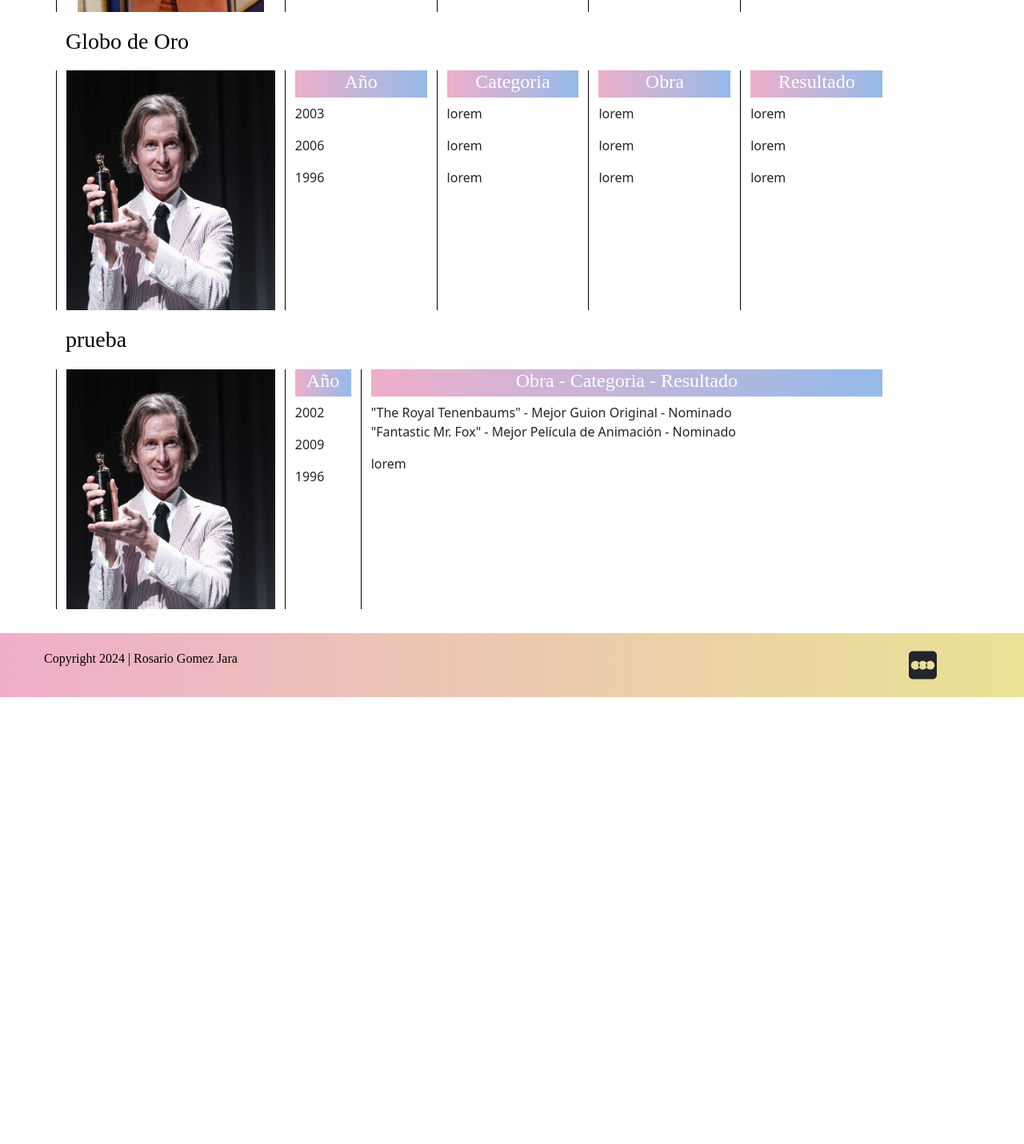
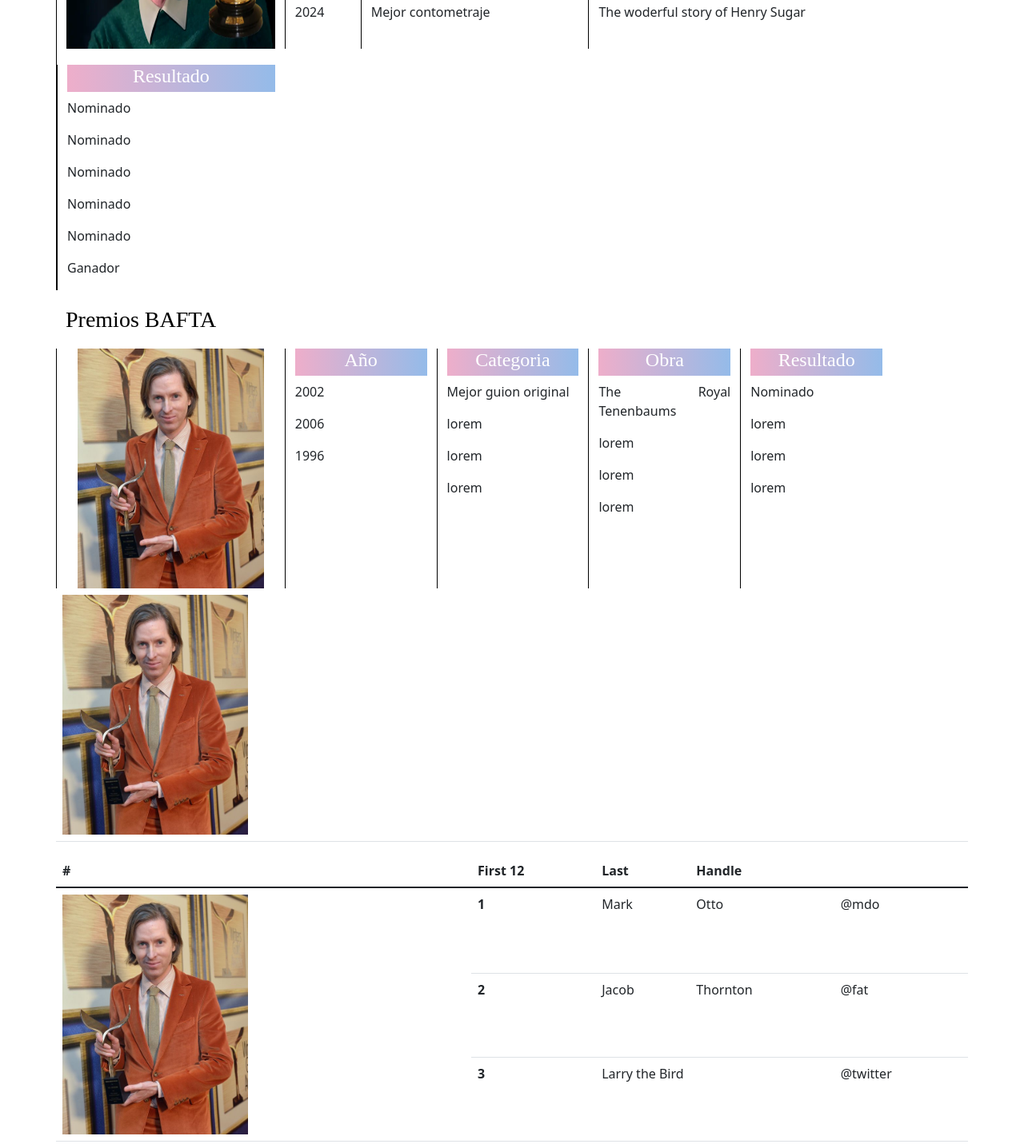
Before and after one commit to rgomezjara/wesandersonweb, a website: page Pages/premios.html in a window 1280 px wide. Shown: the part 1027-2458 px from the top of the page at 80% size. Before the commit the page ends 1899 px from the top, so only its background shows below. Drawn offline with nearby package versions, Linux system fonts and the light colour scheme.

Commit message:
pruebas con las tablas

```diff
--- a/Pages/premios.html
+++ b/Pages/premios.html
@@ -4,6 +4,8 @@
     <!-- Required meta tags -->
     <meta charset="utf-8">
     <meta name="viewport" content="width=device-width, initial-scale=1">
+    <meta name=“description” content="Wes Anderson ha recibido múltiples premios, incluyendo cuatro premios de la Academia por The Grand Budapest Hotel".>
+    <meta name=“keywords” content="Wes Anderson, melancolia, Rushmore, Moonrise Kingdom,excéntrico,innovador,autentico, The Grand Budapest Hotel">
 
     <!-- Bootstrap CSS -->
     <link href="https://cdn.jsdelivr.net/npm/bootstrap@5.1.3/dist/css/bootstrap.min.css" rel="stylesheet" integrity="sha384-1BmE4kWBq78iYhFldvKuhfTAU6auU8tT94WrHftjDbrCEXSU1oBoqyl2QvZ6jIW3" crossorigin="anonymous">
@@ -53,6 +55,27 @@
       <h2>Premios y Reconocimientos</h2>
 
       <section>
+        <div class="container text-center">
+          <div class="row">
+
+          </div>
+          <div class="row tablas">
+            <div class="col-sm-3"><img class="img-premios img-fluid" src="../assets/premio1.jpg" alt="premio 3"></div>
+            <div class="col-sm-9">
+              <p>Wes Anderson ha sido ampliamente reconocido por su trabajo cinematográfico, obteniendo numerosos premios y nominaciones a lo largo de su carrera. Su película "The Grand Budapest Hotel" es uno de sus mayores éxitos, ganando cuatro premios de la Academia en 2015, incluyendo Mejor Diseño de Producción, Mejor Maquillaje y Peinado, Mejor Vestuario y Mejor Música Original. Anderson también ha sido nominado en varias ocasiones a los premios Oscar en categorías como Mejor Director y Mejor Guion Original por sus películas "The Royal Tenenbaums", "Moonrise Kingdom" y "Fantastic Mr. Fox".
+
+              <br>Además de sus logros en los premios de la Academia, Anderson ha recibido nominaciones y galardones en otros prestigiosos festivales y ceremonias de premios. En los Globos de Oro, ha sido nominado varias veces, ganando el premio a Mejor Película - Comedia o Musical por "The Grand Budapest Hotel". Sus películas también han sido reconocidas en los Premios BAFTA, donde ha recibido premios por su destacada dirección artística y narrativa.
+              <br> El éxito y la aclamación crítica que han acompañado a las películas de Anderson destacan su capacidad para crear obras cinematográficas visualmente impresionantes y emocionalmente resonantes. Su estilo único y su atención meticulosa al detalle le han asegurado un lugar prominente en el cine contemporáneo, dejando una marca indeleble en la industria y ganando el aprecio tanto del público como de sus pares en la comunidad cinematográfica.</p>
+            </div>
+            <div class="col-sm-2 tablas">
+
+
+
+          </div>
+        </div>
+       </section>
+
+      <section>
 
        <div class="container text-center">
          <div class="row">
@@ -89,7 +112,7 @@
             <p>Isle of dogs</p>
             <p>The woderful story of Henry Sugar</p>
           </div>
-          <div class="col-sm-2 tablas">
+          <div class="col-sm-3 tablas">
             <h4>Resultado</h4>
             <p>Nominado</p>
             <p>Nominado</p>
@@ -143,69 +166,50 @@
       </div>
      </section>
 
-      <section>
-      <div class="container text-center">
-        <div class="row">
-          <div class="col-12">
-            <h3 class="titulos-premios">Globo de Oro</h3>
-          </div>
-        </div>
-        <div class="row tablas">
-          <div class="col-sm-3"><img class="img-premios img-fluid" src="../assets/premio1.jpg" alt="premio 3"></div>
-          <div class="col-sm-2 tablas">
-            <h4>Año</h4>
-            <p>2003</p>
-            <p>2006</p>
-            <p>1996</p>
-          </div>
-          <div class="col-sm-2 tablas">
-            <h4>Categoria</h4>
-            <p>lorem</p>
-            <p>lorem</p>
-            <p>lorem</p>
-          </div>
-          <div class="col-sm-2 tablas">
-            <h4>Obra</h4>
-            <p>lorem</p>
-            <p>lorem</p>
-            <p>lorem</p>
-          </div>
-          <div class="col-sm-2 tablas">
-            <h4>Resultado</h4>
-            <p>lorem</p>
-            <p>lorem</p>
-            <p>lorem</p>
-          </div>
-        </div>
-      </div>
-     </section>
+
+     <table class="table container test1">
+      <tr>
+        <th>
+          <img class="img-premios " src="../assets/premio2.jpg" alt="premio 2">
+        </th>
+      </tr>
+     </table>
+
+     <table class="table container test1">
+
+      <thead>
+        <tr>
+
+          <th scope="col">#</th>
+          <th scope="col">First 12</th>
+          <th scope="col">Last</th>
+          <th scope="col">Handle</th>
+        </tr>
+      </thead>
+      <tbody>
+        <tr>
+          <th rowspan="6"><img class="img-premios " src="../assets/premio2.jpg" alt="premio 2"></th>
+          <th scope="row">1</th>
+          <td>Mark</td>
+          <td>Otto</td>
+          <td>@mdo</td>
+        </tr>
+        <tr>
+          <th scope="row">2</th>
+          <td>Jacob</td>
+          <td>Thornton</td>
+          <td>@fat</td>
+        </tr>
+        <tr>
+          <th scope="row">3</th>
+          <td colspan="2">Larry the Bird</td>
+          <td>@twitter</td>
+        </tr>
+      </tbody>
+    </table>
 
 
-     <section>
-      <div class="container text-center">
-        <div class="row">
-          <div class="col-12">
-            <h3 class="titulos-premios">prueba</h3>
-          </div>
-        </div>
-        <div class="row tablas">
-          <div class="col-sm-3"><img class="img-premios img-fluid" src="../assets/premio1.jpg" alt="premio 3"></div>
-          <div class="col-sm-1 tablas">
-            <h4>Año</h4>
-            <p>2002</p>
-            <p>2009</p>
-            <p>1996</p>
-          </div>
-          <div class="col-sm-7 tablas">
-            <h4>Obra - Categoria - Resultado</h4>
-            <p>"The Royal Tenenbaums" -  Mejor Guion Original - Nominado
-            <br>"Fantastic Mr. Fox" - Mejor Película de Animación - Nominado</p>
-            <p>lorem</p>
-          </div>
 
-        </div>
-      </div>
-     </section>
 
     </main>
 
--- a/scss/components/_header.scss
+++ b/scss/components/_header.scss
@@ -7,9 +7,13 @@ header{
 
 
     .navbar-toggler{
-        background-color: rgb(135, 212, 222);
-        color: black;
+       /*  background-color: rgb(135, 212, 222); */
+
+        background-color: aqua;
+        box-decoration-break: slice;
     }
+
+
 
 
 }
--- a/scss/utilities/_media-queries.scss
+++ b/scss/utilities/_media-queries.scss
@@ -1,7 +1,7 @@
 @media screen and (max-width:700px){
 
     h3{
-        font-size: 14px;
+        font-size: 15px;
         text-align: left;
         @include general-padding(5px,5px);
     }
@@ -56,3 +56,33 @@
     }
 
 }
+
+footer{
+
+    margin-top: 30px;
+    display: flex;
+    align-items:center;
+    font-family: $tipo-titulo;
+
+    .Copyright{
+
+        text-align: left;
+        position: relative;
+        font-size: medium;
+
+
+
+
+    }
+
+
+
+    i{
+
+
+       font-size: 20px;
+
+    }
+
+
+}
```
Also changed, not shown: Pages/acercade.html (+5 -2 lines), Pages/elcolor.html (+4 -0 lines), Pages/filmografia.html (+2 -0 lines), index.html (+3 -0 lines), css/estilos.css, scss/pages/_main-premios.scss (line endings or trailing spaces), 1 other file.
